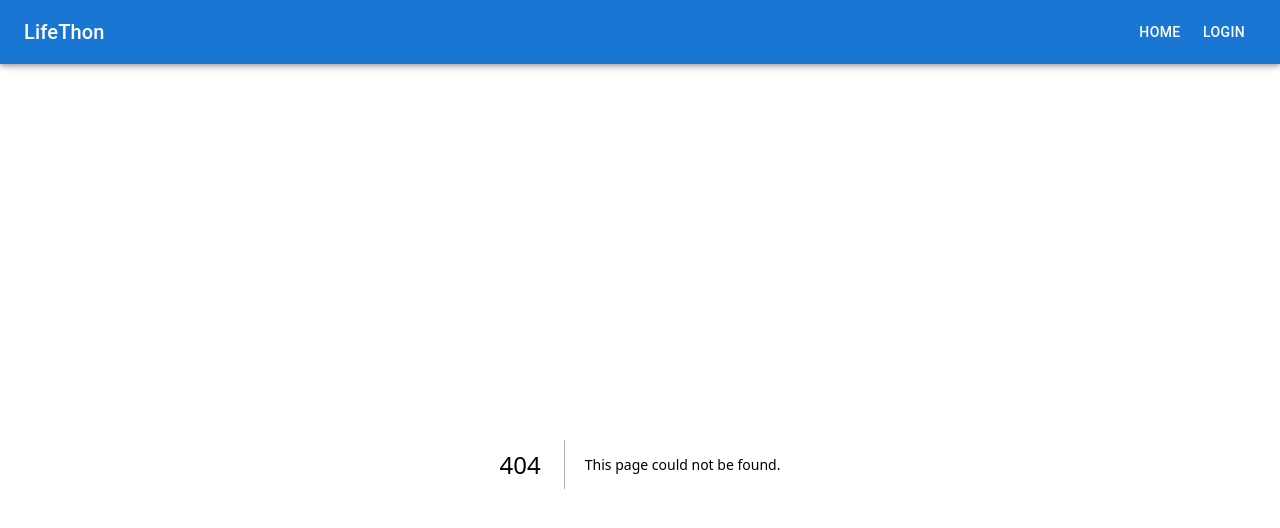
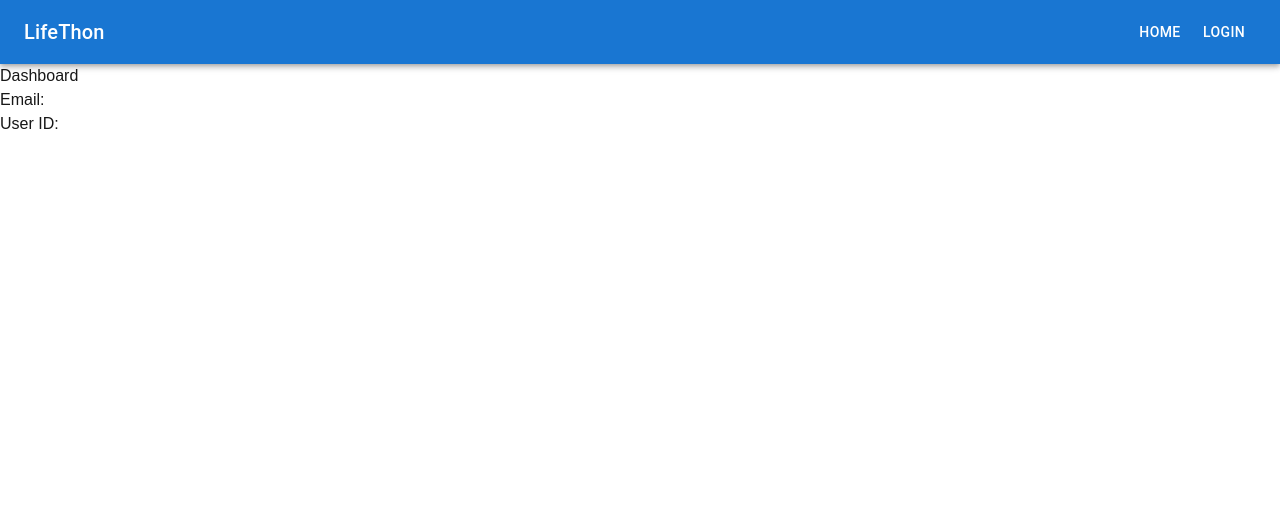
Before and after one commit to ZapboltIsEpic/lifethon, a Next.js app in the folder frontend/: page /dashboard in a window 1280 px wide. Before the commit this address had no page. Shown: the top 528 px of the page. Built offline with nearby package versions, Linux system fonts and the light colour scheme.

Commit message:
added dashboard

```diff
--- /dev/null
+++ b/frontend/app/dashboard/page.tsx
@@ -0,0 +1,19 @@
+"use client";
+
+import { useState } from "react";
+
+const Dashboard = () => {
+  // Initialize state directly from localStorage - no useEffect needed!
+  const [email] = useState(() => localStorage.getItem("email") || "");
+  const [userId] = useState(() => localStorage.getItem("userId") || "");
+
+  return (
+    <div>
+      <h1>Dashboard</h1>
+      <p>Email: {email}</p>
+      <p>User ID: {userId}</p>
+    </div>
+  );
+};
+
+export default Dashboard;
```
